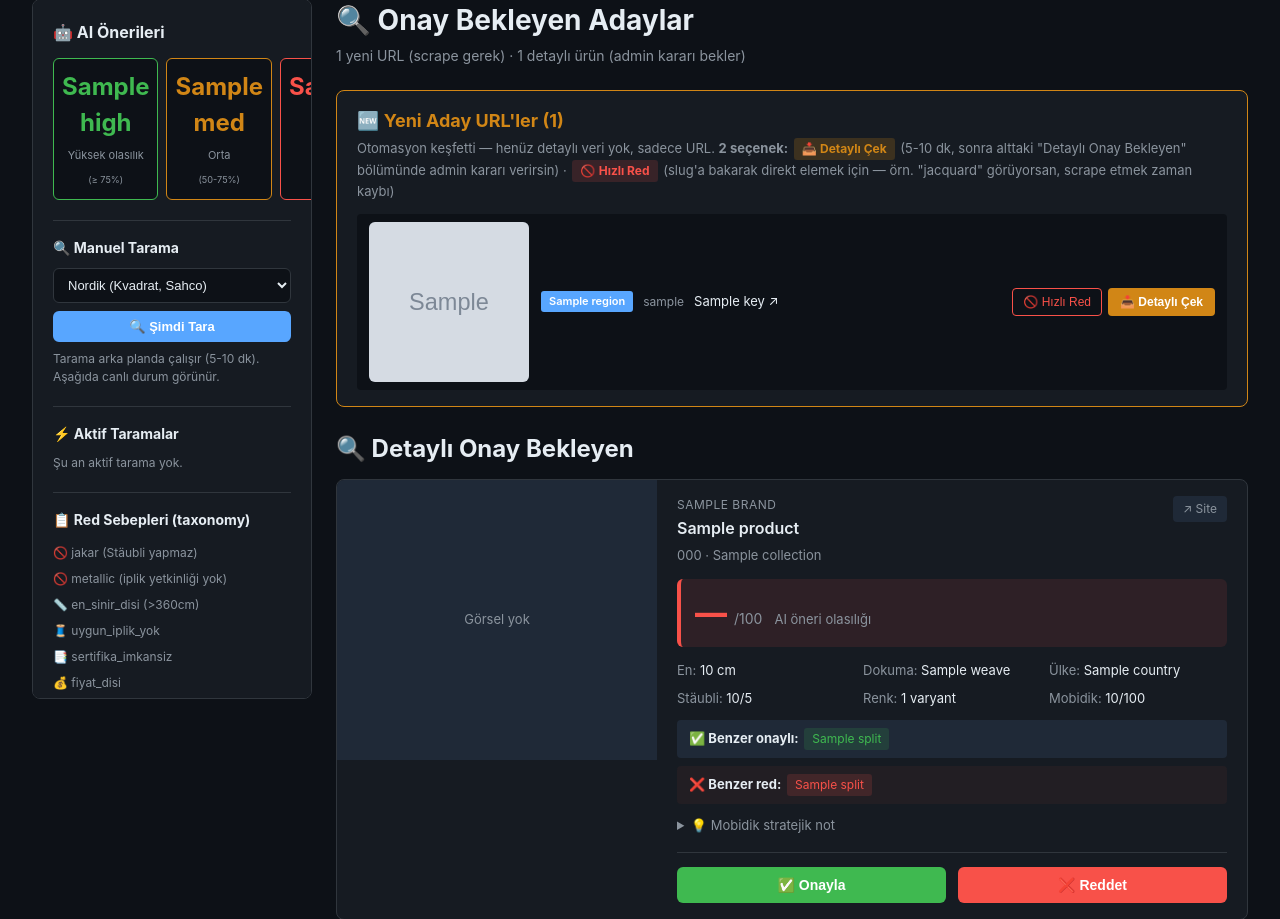
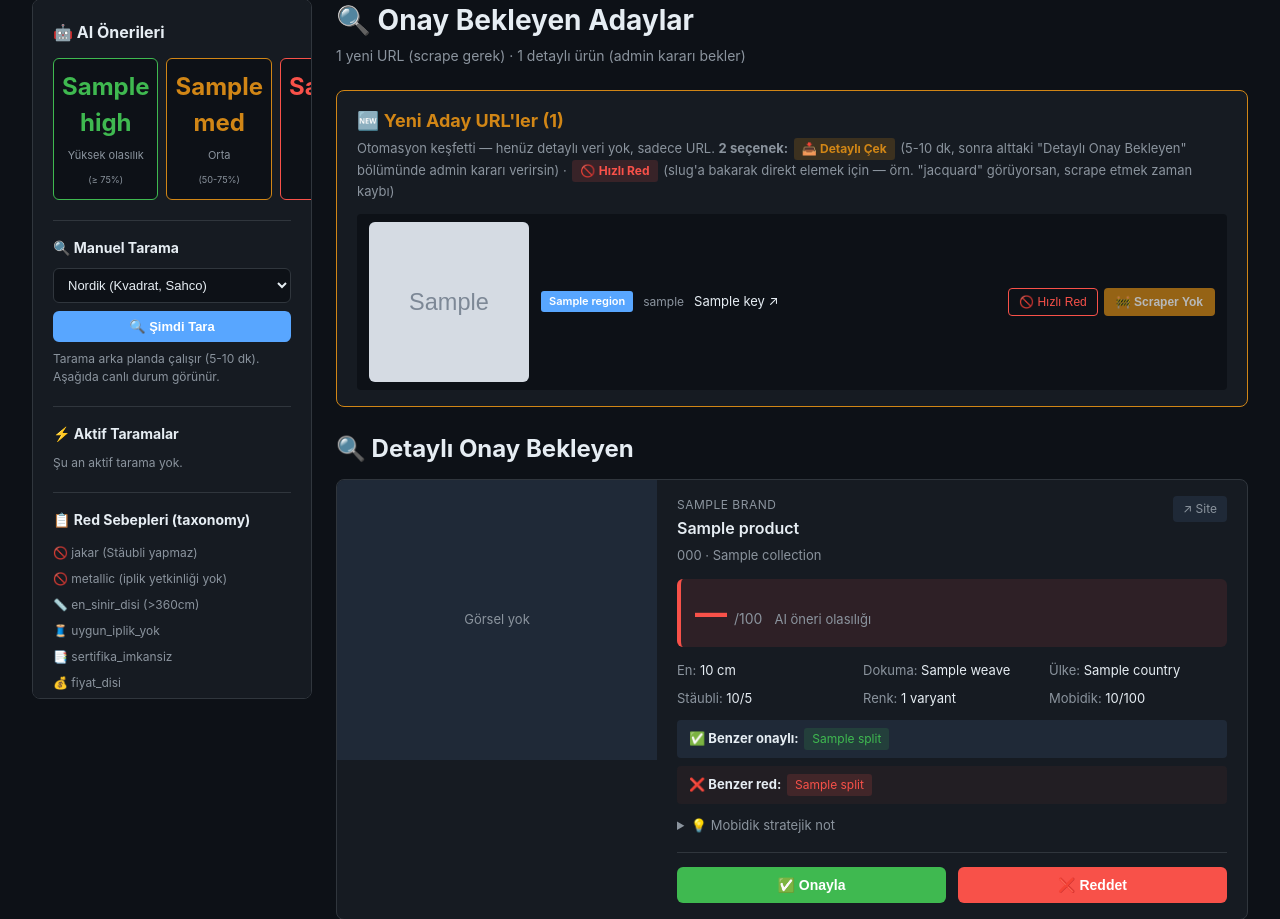
Before and after one commit to fabricPro/ArgeDonePaneli, a Flask app: template web/templates/pending.html in a window 1280 px wide. Shown: the part 90-1009 px from the top of the page. Run offline with Flask 3, Linux system fonts and the light colour scheme; the template is opened without the code that fills it: most values are stand-ins (such as "Sample title", 1, 10 or a date in 2020); grey boxes marked "Sample" are stand-in pictures; data that the repository does not hold is empty.

Commit message:
fix: Faz 7.10c — Detaylı Çek bug fix (Z+R/ADO/Etamine/Travers scraper yok)
Kullanıcı raporu: "detaylı çekte bug var, çok uzun süre geçti ona rağmen
çekme işlemi tamamlanmadı"

Kök sebep: Z+R Group ürünleri (zimmer-rohde.com host) için scraper henüz
yazılmadı. detect_brand() sadece kvadrat/dedar/rubelli tanıyor. Z+R aday
tıklandığında subprocess başlıyor → topla.cli → ValueError →
log dosyasına 1-2 sn'de Traceback yazılıyor → kullanıcı "tamamlanmadı"
zannediyor.

DEGISIKLIKLER:

web/app.py /api/scrape:
- SUPPORTED_SCRAPE_DOMAINS set (kvadrat.dk, dedar.com, rubelli.com)
- UNSUPPORTED_BRANDS dict (zimmer-rohde.com, sahco.com, nya-nordiska.com,
  creationbaumann.com) + her birine açıklama mesajı
- Subprocess başlatılmadan önce host check
- "scraper yok" durumunda 400 + user-friendly mesaj döner (boşa subprocess +
  log dosyası oluşmaz)

web/templates/pending.html:
- Aday item'da Jinja conditional: brand_slug kvadrat/dedar/rubelli ise
  "📥 Detaylı Çek" buton, değilse "🚧 Scraper Yok" disabled
- title attribute: "Bu marka için scraper henüz yazılmadı (Faz 7.11)"

Sonuç: Z+R/ADO/Etamine/Travers/Sahco/Nya/CB adayları için Detaylı Çek
butonu disabled gözükür, kullanıcı boşa beklemez. Kvadrat/Dedar/Rubelli
adayları normal çalışır.

Sıradaki (Faz 7.11): Z+R scraper yazılırsa SUPPORTED_SCRAPE_DOMAINS'e
"zimmer-rohde.com" eklenir, UI butonu otomatik aktive olur.

Co-Authored-By: Claude Opus 4.7 (1M context) <noreply@anthropic.com>

```diff
--- a/web/app.py
+++ b/web/app.py
@@ -391,6 +391,15 @@ def api_aday():
     return jsonify({"count": len(aday_urls), "adaylar": aday_urls})
 
 
+SUPPORTED_SCRAPE_DOMAINS = {"kvadrat.dk", "dedar.com", "rubelli.com"}
+UNSUPPORTED_BRANDS = {
+    "zimmer-rohde.com": "Z+R Group (Z+R/ADO/Etamine/Travers) scraper henüz yazılmadı (Faz 7.11). Adaptör hazır — referans `adaptorler/zimmer_rohde.md`. Mevcut görsel indirme: `topla/scripts/download_zr_variants.py`.",
+    "sahco.com": "Sahco scraper henüz yok (Faz 7.x).",
+    "nya-nordiska.com": "Nya Nordiska scraper henüz yok (Faz 7.x).",
+    "creationbaumann.com": "Création Baumann scraper henüz yok (Faz 7.x).",
+}
+
+
 @app.route("/api/scrape", methods=["POST"])
 def api_scrape():
     """Bir aday URL için detaylı scrape başlat (subprocess).
@@ -403,6 +412,23 @@ def api_scrape():
     url = data.get("url")
     if not url:
         return jsonify({"ok": False, "error": "url eksik"}), 400
+
+    # Brand pre-check (subprocess başlatmadan önce)
+    from urllib.parse import urlparse
+    host = urlparse(url).netloc.lower().replace("www.", "")
+    if host in UNSUPPORTED_BRANDS:
+        return jsonify({
+            "ok": False,
+            "error": f"Scraper yok: {host}",
+            "message": UNSUPPORTED_BRANDS[host],
+            "scraper_missing": True,
+        }), 400
+    if not any(d in host for d in SUPPORTED_SCRAPE_DOMAINS):
+        return jsonify({
+            "ok": False,
+            "error": f"Bilinmeyen marka: {host}",
+            "message": "Bu domain'e ait scraper yok. Mevcut: Kvadrat, Dedar, Rubelli.",
+        }), 400
 
     # Log dosyası (terminale değil dosyaya yaz)
     LOGS_DIR.mkdir(parents=True, exist_ok=True)
--- a/web/templates/pending.html
+++ b/web/templates/pending.html
@@ -99,7 +99,11 @@
                     </div>
                     <div class="aday-actions">
                         <button class="btn-quick-reject" data-url="{{ a.url }}" data-key="{{ a.key }}" data-brand="{{ a.brand_slug }}" title="Slug'a bakarak direkt reddet (jakar/metallic/vs)">🚫 Hızlı Red</button>
+                        {% if a.brand_slug in ('kvadrat', 'dedar', 'rubelli') %}
                         <button class="btn-scrape" data-url="{{ a.url }}">📥 Detaylı Çek</button>
+                        {% else %}
+                        <button class="btn-scrape" disabled title="Bu marka için scraper henüz yazılmadı (Faz 7.11)">🚧 Scraper Yok</button>
+                        {% endif %}
                     </div>
                 </div>
                 {% endfor %}
```
